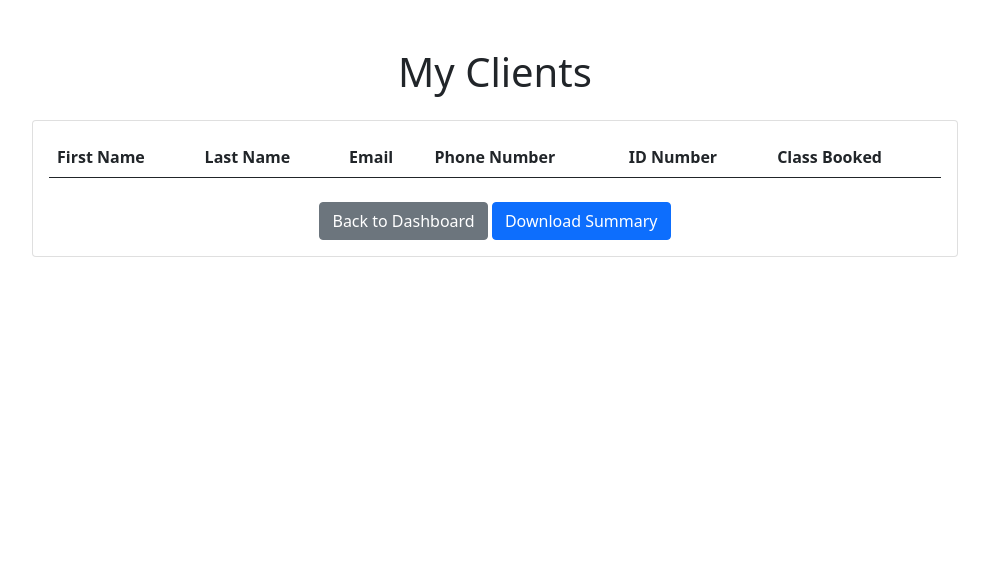
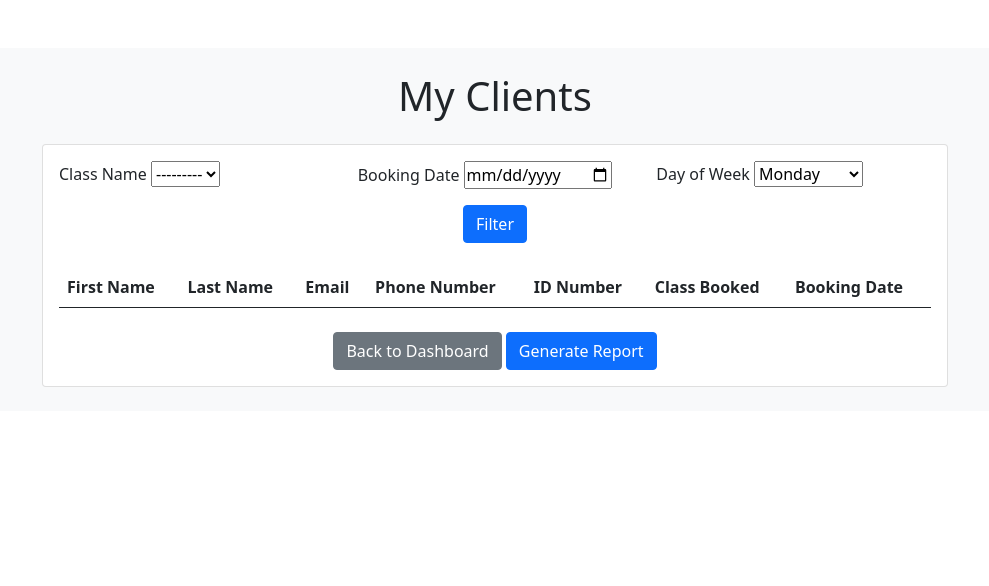
Before and after one commit to reaganodhiambo/GenesisFitness, a Django app: template templates/trainer_members.html in a window 1280 px wide. Shown: the part 56-642 px from the top of the page, without its empty margins (145-1134 px from the left). Run offline with Django 5.2, Linux system fonts and the light colour scheme; the template is opened without the code that fills it: values that come from a table or form of the project are taken from there, others are empty.

Commit message:
Add MemberFilterForm for filtering members by class, booking date, and day of week

```diff
--- a/Trainers/forms.py
+++ b/Trainers/forms.py
@@ -1,6 +1,7 @@
 from .models import *
 from Accounts.models import *
 from django import forms
+from Base.models import Class
 
 
 class EditProfileForm(forms.ModelForm):
@@ -24,3 +25,17 @@ class EditProfileForm(forms.ModelForm):
             "email": forms.EmailInput(attrs={"class": "form-control"}),
             "phone_number": forms.TextInput(attrs={"class": "form-control"}),
         }
+
+
+class MemberFilterForm(forms.Form):
+    class_name = forms.ModelChoiceField(
+        queryset=Class.objects.all(), required=False, label="Class Name"
+    )
+    booking_date = forms.DateField(
+        required=False,
+        widget=forms.DateInput(attrs={"type": "date"}),
+        label="Booking Date",
+    )
+    day_of_week = forms.ChoiceField(
+        choices=Class.DAYS_OF_WEEK, required=False, label="Day of the Week"
+    )
--- a/templates/trainer_members.html
+++ b/templates/trainer_members.html
@@ -1,12 +1,31 @@
 {% extends "base.html" %}
 {% block title %}Trainer Members{% endblock %}
 {% block content %}
-<div class="container mt-5">
+<div class="container mt-5 bg-light p-4">
     <h1 class="text-center mb-4">My Clients</h1>
     <div class="row justify-content-center">
         <div class="col-md-10">
             <div class="card">
                 <div class="card-body">
+                    <form method="get" class="mb-4">
+                        <div class="row">
+                            <div class="col-md-4">
+                                <label for="id_class_name">Class Name</label>
+                                {{ form.class_name }}
+                            </div>
+                            <div class="col-md-4">
+                                <label for="id_booking_date">Booking Date</label>
+                                {{ form.booking_date }}
+                            </div>
+                            <div class="col-md-4">
+                                <label for="id_day_of_week">Day of Week</label>
+                                {{ form.day_of_week }}
+                            </div>
+                        </div>
+                        <div class="text-center mt-3">
+                            <button type="submit" class="btn btn-primary">Filter</button>
+                        </div>
+                    </form>
                     <table class="table table-striped table-hover">
                         <thead class="thead-dark">
                             <tr>
@@ -16,6 +35,7 @@
                                 <th>Phone Number</th>
                                 <th>ID Number</th>
                                 <th>Class Booked</th>
+                                <th>Booking Date</th>
                             </tr>
                         </thead>
                         <tbody>
@@ -28,6 +48,7 @@
                                 <td>{{ booking.client_name.phone_number }}</td>
                                 <td>{{ booking.client_name.id_number }}</td>
                                 <td>{{ booking.class_name.class_name }}</td>
+                                <td>{{ booking.booking_date }}</td>
                             </tr>
                             {% endif %}
                             {% endfor %}
@@ -35,7 +56,7 @@
                     </table>
                     <div class="text-center mt-4">
                         <a href="{% url 'trainers' %}" class="btn btn-secondary">Back to Dashboard</a>
-                        <a href="{% url 'generate_report' %}" class="btn btn-primary">Download Summary</a>
+                        <a href="{% url 'generate_report' %}" class="btn btn-primary">Generate Report</a>
                     </div>
                 </div>
             </div>
```
Also changed, not shown: Trainers/views.py (+63 -45 lines).
